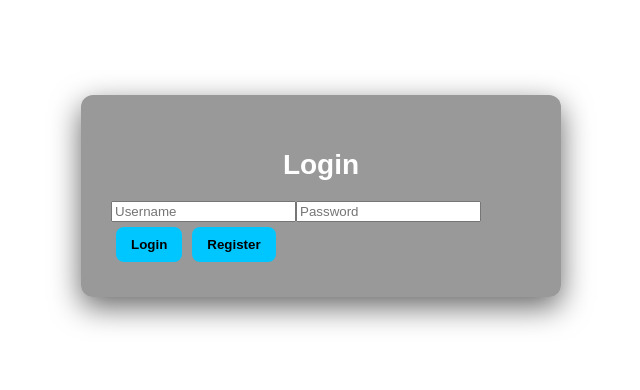
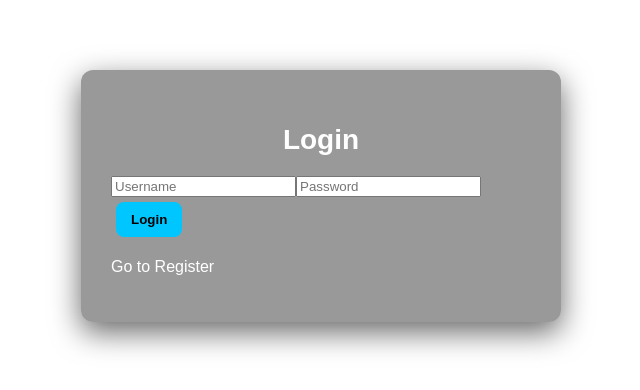
Before and after one commit to gowthamitummala-2005/SmartBusTracking, a React (Vite) app: page / in a window 1280 px wide. Shown: the part 204-594 px from the top of the page, without its empty margins (319-959 px from the left). Built offline with nearby package versions, Linux system fonts and the light colour scheme.

Commit message:
connect deployed backend

```diff
--- a/src/Login.jsx
+++ b/src/Login.jsx
@@ -1,5 +1,5 @@
-import React, { useState } from "react";
-import API_BASE from "./api.js";
+import { useState } from "react";
+import API from "./api";
 
 function Login({ onLogin, setPage }) {
   const [username, setUsername] = useState("");
@@ -7,27 +7,17 @@ function Login({ onLogin, setPage }) {
 
   const handleLogin = async () => {
     try {
-      const res = await fetch(`${API_BASE}/api/auth/login`, {
-        method: "POST",
-        headers: {
-          "Content-Type": "application/json"
-        },
-        body: JSON.stringify({
-          username: username,
-          password: password
-        })
-      });
+      const res = await API.get(
+        `/login?username=${username}&password=${password}`
+      );
 
-      const data = await res.json();
-
-      if (data.success === true) {
-        onLogin(); // THIS moves to next page
+      if (res.data.success) {
+        alert("Login successful");
+        onLogin();
       } else {
-        alert(data.message);
+        alert("Invalid credentials");
       }
-
-    } catch (error) {
-      console.log(error);
+    } catch (err) {
       alert("Login error");
     }
   };
@@ -38,7 +28,6 @@ function Login({ onLogin, setPage }) {
         <h2>Login</h2>
 
         <input
-          type="text"
           placeholder="Username"
           onChange={(e) => setUsername(e.target.value)}
         />
@@ -51,7 +40,9 @@ function Login({ onLogin, setPage }) {
 
         <button onClick={handleLogin}>Login</button>
 
-        <button onClick={() => setPage("register")}>Register</button>
+        <p onClick={() => setPage("register")}>
+          Go to Register
+        </p>
       </div>
     </div>
   );
--- a/src/Register.jsx
+++ b/src/Register.jsx
@@ -1,5 +1,5 @@
-import React, { useState } from "react";
-import API_BASE from "./api.js";
+import { useState } from "react";
+import API from "./api";
 
 function Register({ setPage }) {
   const [username, setUsername] = useState("");
@@ -7,26 +7,13 @@ function Register({ setPage }) {
 
   const handleRegister = async () => {
     try {
-      const res = await fetch(`${API_BASE}/api/auth/register`, {
-        method: "POST",
-        headers: {
-          "Content-Type": "application/json"
-        },
-        body: JSON.stringify({
-          username: username,
-          password: password
-        })
-      });
+      const res = await API.get(
+        `/register?username=${username}&password=${password}`
+      );
 
-      const data = await res.json();
-      alert(data.message);
-
-      if (data.success === true) {
-        setPage("login");
-      }
-
-    } catch (error) {
-      console.log(error);
+      alert(res.data.message);
+      setPage("login");
+    } catch (err) {
       alert("Register error");
     }
   };
@@ -37,7 +24,6 @@ function Register({ setPage }) {
         <h2>Register</h2>
 
         <input
-          type="text"
           placeholder="Username"
           onChange={(e) => setUsername(e.target.value)}
         />
@@ -50,7 +36,9 @@ function Register({ setPage }) {
 
         <button onClick={handleRegister}>Register</button>
 
-        <button onClick={() => setPage("login")}>Back</button>
+        <p onClick={() => setPage("login")}>
+          Back to Login
+        </p>
       </div>
     </div>
   );
--- a/src/api.js
+++ b/src/api.js
@@ -1,7 +1,7 @@
 import axios from "axios";
 
 const API = axios.create({
-  baseURL: "https://localhost:8080",
+  baseURL: "https://smartbus-backend-gzy7.onrender.com/api/auth"
 });
 
 export default API;
```
